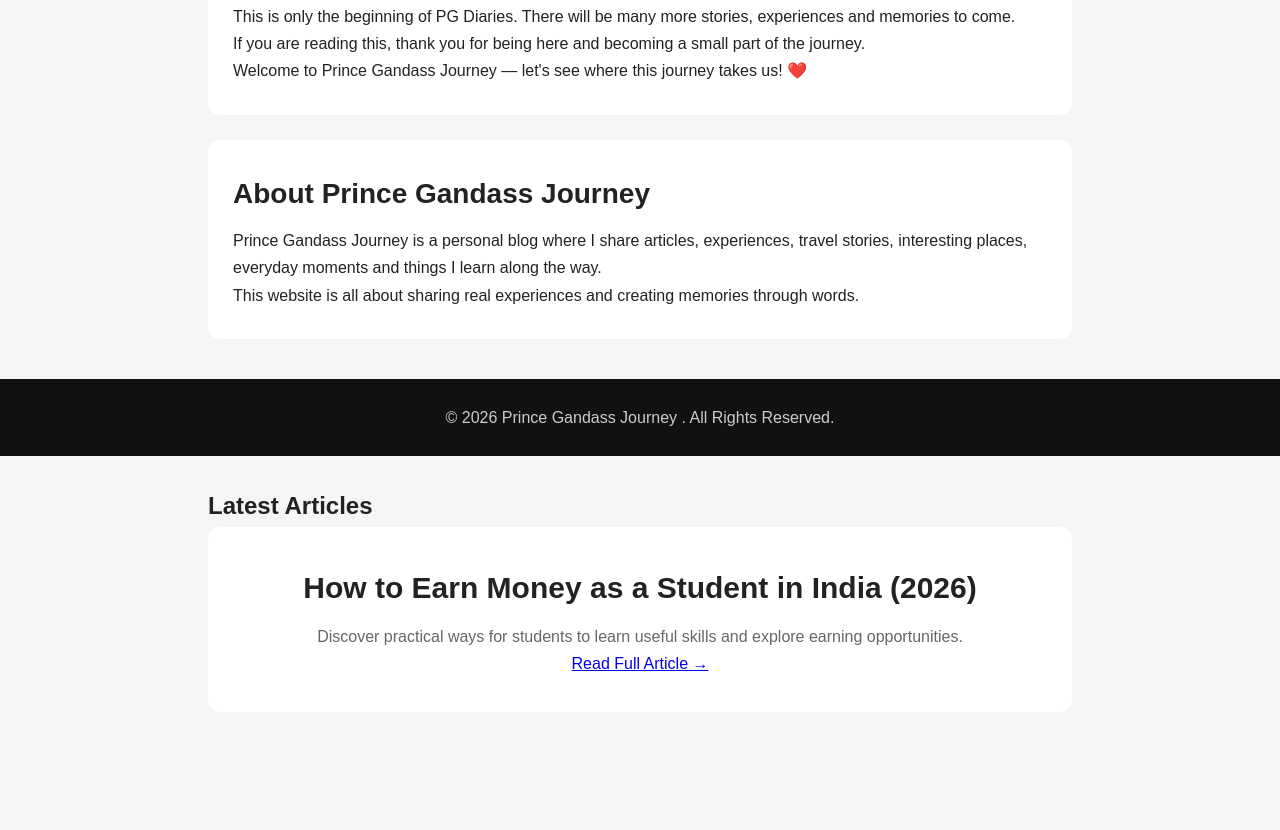
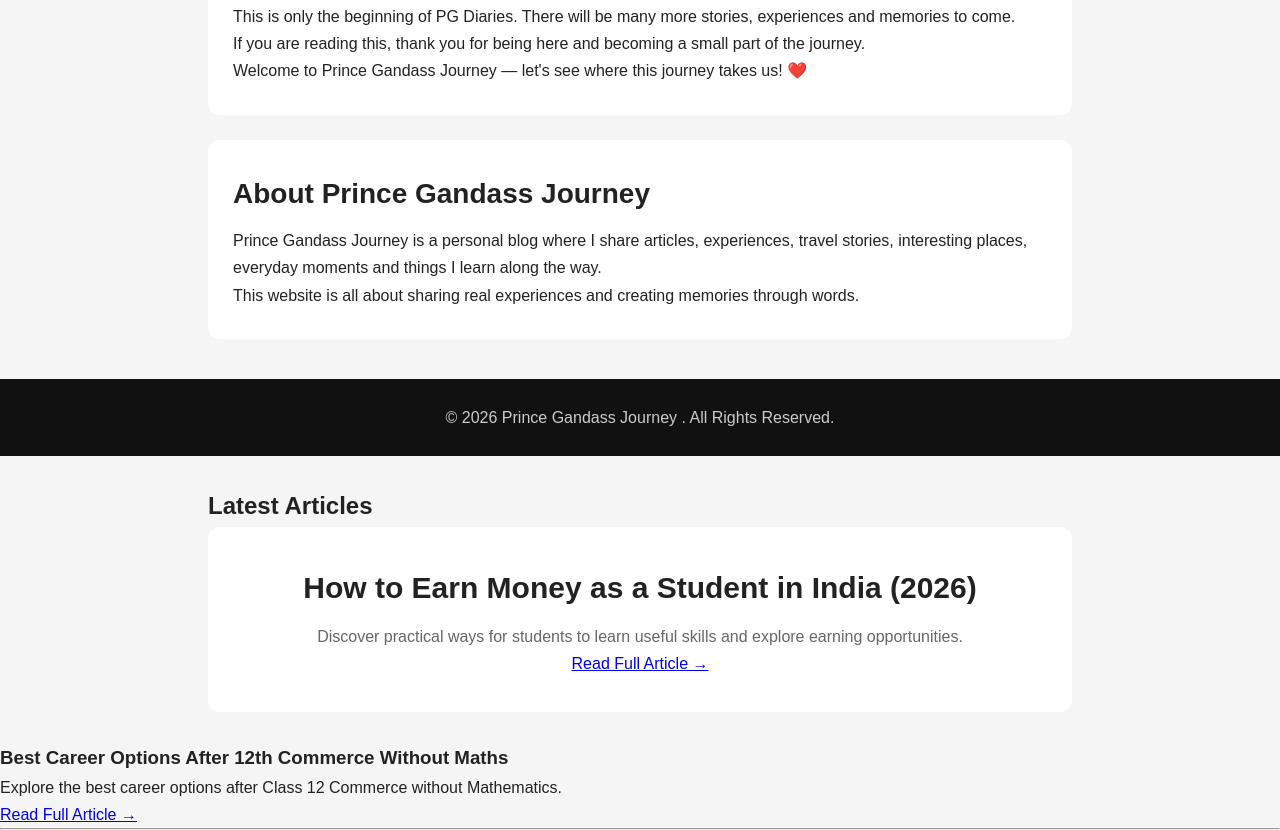
Before and after one commit to chapterandchai/chapterandchai, a plain HTML site: page index.html in a window 1280 px wide. Shown: the part 1171-2001 px from the top of the page. Before the commit the page ends 1913 px from the top, so only its background shows below. Drawn offline with Linux system fonts and the light colour scheme.

Commit message:
Add career options section for 12th Commerce

```diff
--- a/index.html
+++ b/index.html
@@ -267,5 +267,9 @@ footer {
     </a>
   </article>
 </section>
+    <h3>Best Career Options After 12th Commerce Without Maths</h3>
+<p>Explore the best career options after Class 12 Commerce without Mathematics.</p>
+<a href="best-career-options-commerce-without-maths.html">Read Full Article →</a>
+<hr>
 </body>
 </html>
```
